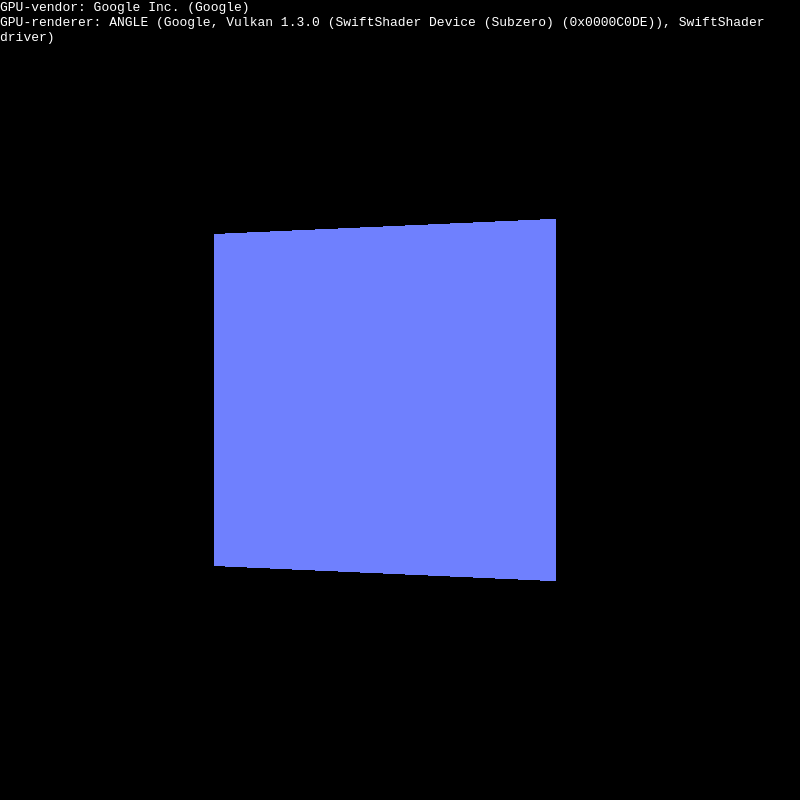
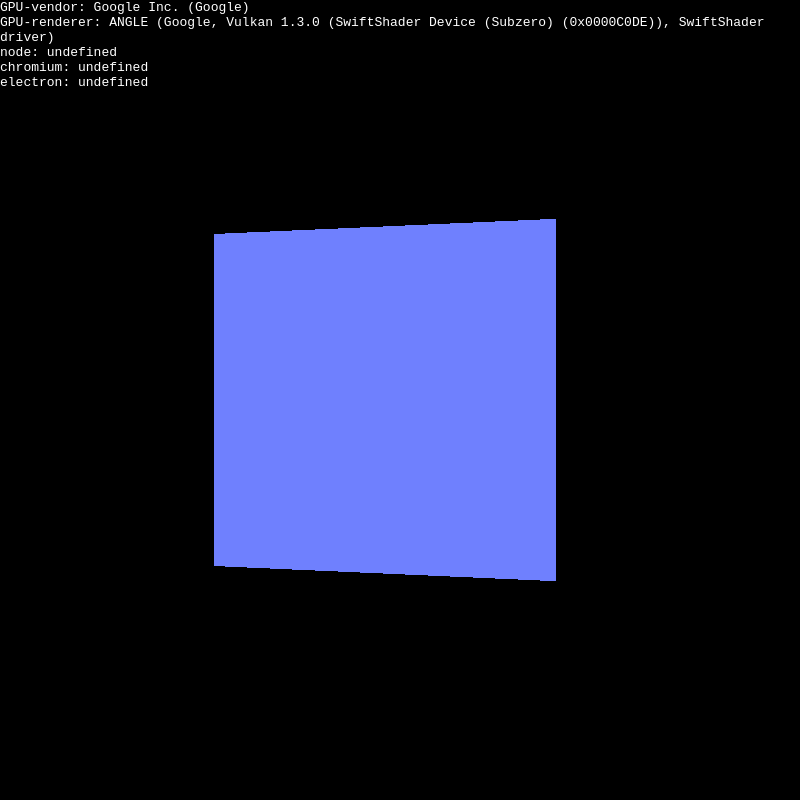
Before and after one commit to brangerbriz/obj2drcs, an Electron app: page webGL-test.html in a window 800 px wide. Drawn offline with Linux system fonts and the light colour scheme.

Commit message:
updated webGL tests

```diff
--- a/main.js
+++ b/main.js
@@ -1,7 +1,5 @@
 const electron = require('electron')
-const app = electron.app
-const BrowserWindow = electron.BrowserWindow
-
+const { app, BrowserWindow } = require('electron')
 const dev = (process.argv[2]=="dev"||process.argv[2]=="test") ? true : false
 
 let mainWindow
--- a/webGL-test.html
+++ b/webGL-test.html
@@ -24,15 +24,12 @@
         <div id="info">
             <code></code>
             <code></code>
+            <code></code>
+            <code></code>
+            <code></code>
         </div>
         <script src="js/threejs_libs/three.min.js"></script>
         <script>
-            const info = document.querySelector('#info')
-            const scene = new THREE.Scene()
-            const camera = new THREE.PerspectiveCamera( 75, innerWidth/innerHeight, 0.1, 1000 )
-            const renderer = new THREE.WebGLRenderer()
-            let cube
-
             function gpuInfo(){
                 const canvas = document.createElement('canvas')
                 const gl = canvas.getContext('webgl')
@@ -48,6 +45,22 @@
                     `GPU-renderer: ${renderer}`
                 ]
             }
+
+            const info = document.querySelector('#info')
+            let gpu = gpuInfo()
+            info.children[0].textContent = gpu[0]
+            info.children[1].textContent = gpu[1]
+
+            if( typeof require == "function"){
+                info.children[2].textContent = `node: ${process.versions.node}`
+                info.children[3].textContent = `chromium: ${process.versions.chrome}`
+                info.children[4].textContent = `electron: ${process.versions.electron}`
+            }
+
+            const scene = new THREE.Scene()
+            const camera = new THREE.PerspectiveCamera( 75, innerWidth/innerHeight, 0.1, 1000 )
+            const renderer = new THREE.WebGLRenderer()
+            let cube
 
             function resize() {
                 camera.aspect = innerWidth / innerHeight
@@ -76,9 +89,6 @@
                 renderer.render( scene, camera )
             }
 
-            let gpu = gpuInfo()
-            info.children[0].textContent = gpu[0]
-            info.children[1].textContent = gpu[1]
             setup()
         </script>
     </body>
```
